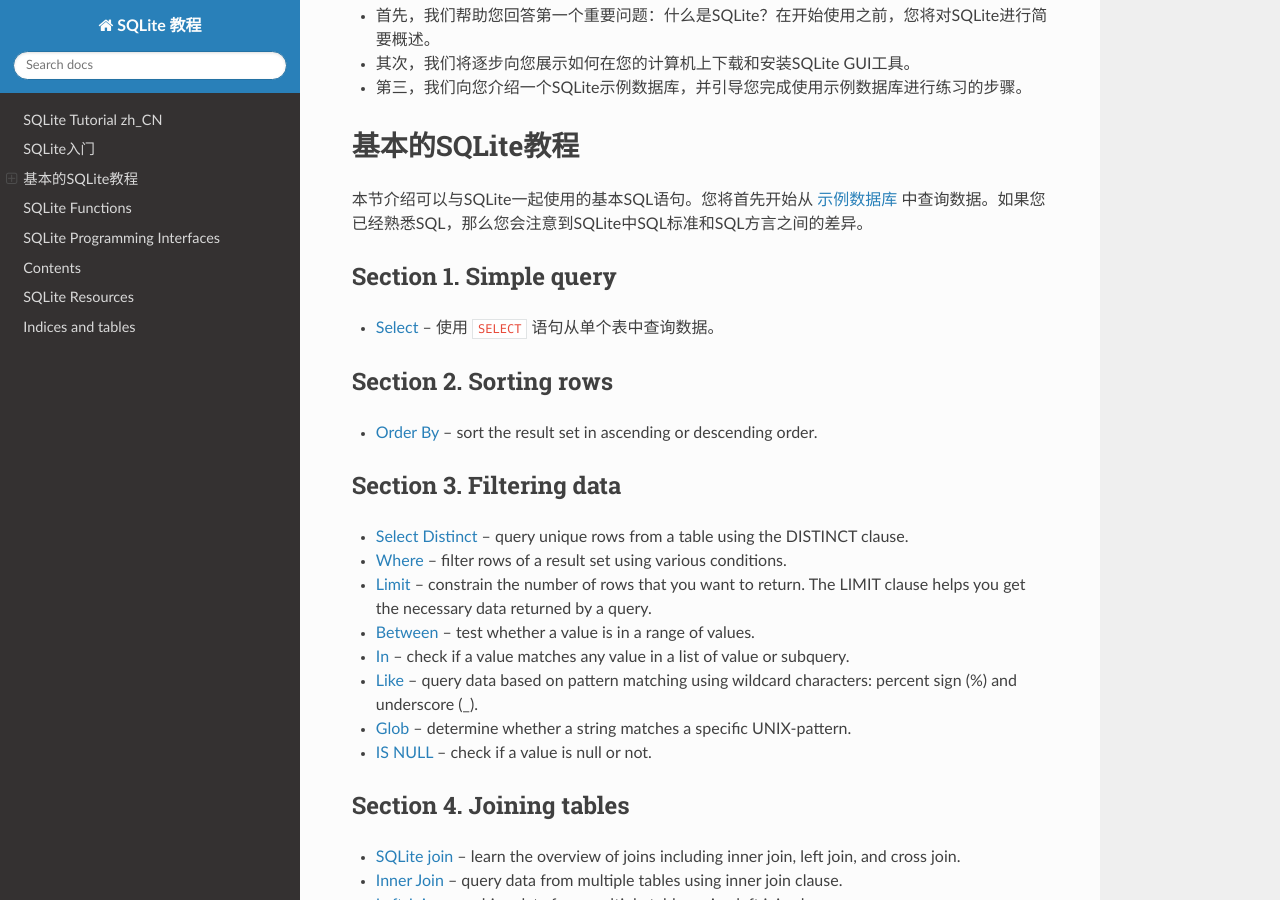
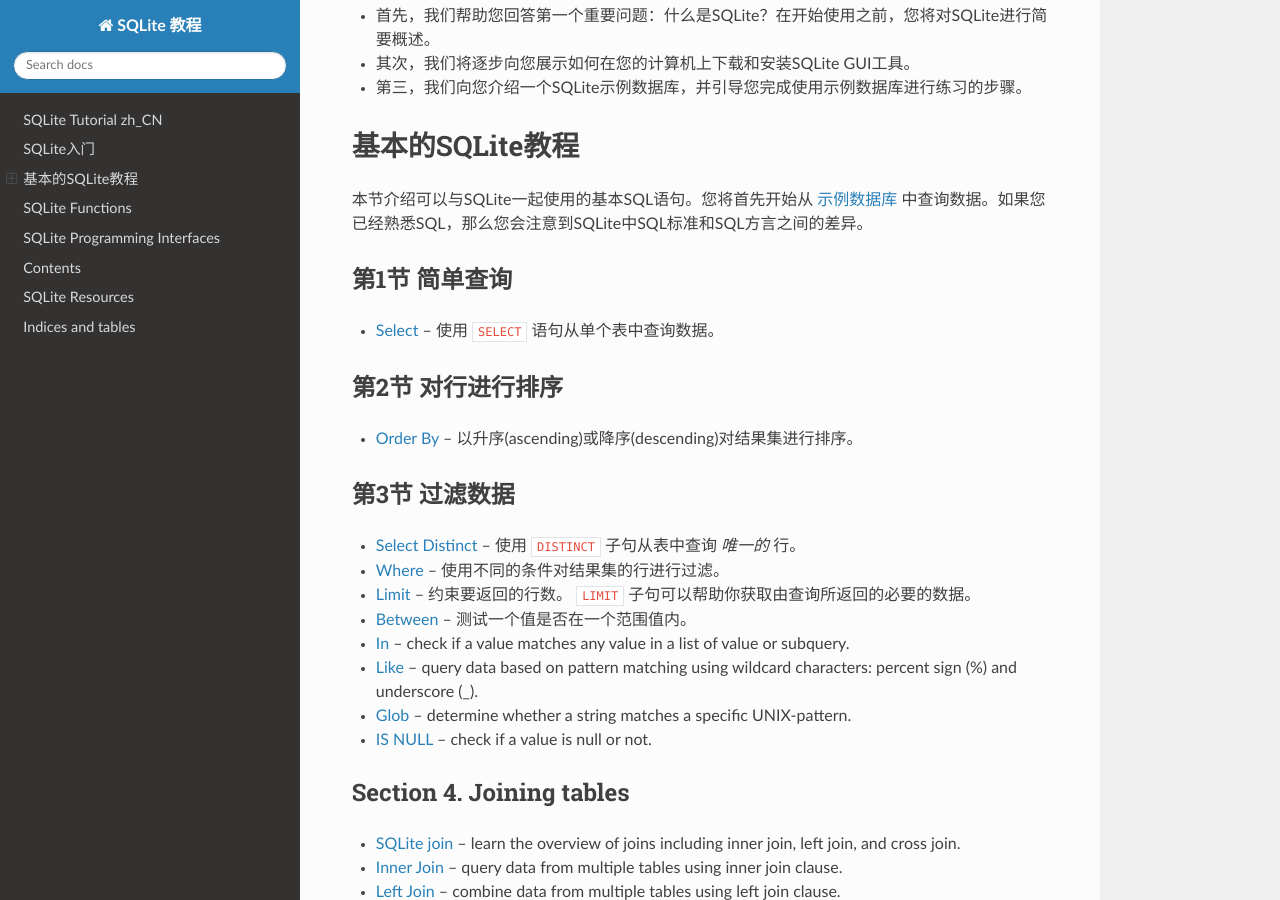
Before and after one commit to filefi/SQLite-Tutorial-zh_CN, a Sphinx documentation site: the page built from source/index.rst, in a window 1280 px wide and 900 px high, scrolled down 628 px. Built offline with Sphinx 7.4.7 and the Read the Docs theme 2.0.0, drawn with Linux system fonts in a browser that asks for light colours.

Commit message:
add homepage

```diff
--- a/source/index.rst
+++ b/source/index.rst
@@ -36,25 +36,25 @@
 本节介绍可以与SQLite一起使用的基本SQL语句。您将首先开始从 `示例数据库 <http://www.sqlitetutorial.net/sqlite-sample-database/>`_ 中查询数据。如果您已经熟悉SQL，那么您会注意到SQLite中SQL标准和SQL方言之间的差异。
 
 
-Section 1. Simple query
+第1节 简单查询
 -------------------------
 
 + `Select <http://www.sqlitetutorial.net/sqlite-select/>`_ – 使用 ``SELECT`` 语句从单个表中查询数据。
 
 
-Section 2. Sorting rows
+第2节 对行进行排序
 -------------------------
 
-+ `Order By <http://www.sqlitetutorial.net/sqlite-order-by/>`_ – sort the result set in ascending or descending order.
++ `Order By <http://www.sqlitetutorial.net/sqlite-order-by/>`_ – 以升序(ascending)或降序(descending)对结果集进行排序。
 
 
-Section 3. Filtering data
+第3节 过滤数据
 --------------------------
 
-+ `Select Distinct <http://www.sqlitetutorial.net/sqlite-select-distinct>`_ – query unique rows from a table using the DISTINCT clause.
-+ `Where <http://www.sqlitetutorial.net/sqlite-where/>`_  – filter rows of a result set using various conditions.
-+ `Limit <http://www.sqlitetutorial.net/sqlite-limit/>`_ – constrain the number of rows that you want to return. The LIMIT clause helps you get the necessary data returned by a query.
-+ `Between <http://www.sqlitetutorial.net/sqlite-between/>`_ – test whether a value is in a range of values.
++ `Select Distinct <http://www.sqlitetutorial.net/sqlite-select-distinct>`_ – 使用 ``DISTINCT`` 子句从表中查询 *唯一的* 行。
++ `Where <http://www.sqlitetutorial.net/sqlite-where/>`_  – 使用不同的条件对结果集的行进行过滤。
++ `Limit <http://www.sqlitetutorial.net/sqlite-limit/>`_ – 约束要返回的行数。 ``LIMIT`` 子句可以帮助你获取由查询所返回的必要的数据。
++ `Between <http://www.sqlitetutorial.net/sqlite-between/>`_ – 测试一个值是否在一个范围值内。
 + `In <http://www.sqlitetutorial.net/sqlite-in/>`_ – check if a value matches any value in a list of value or subquery.
 + `Like <http://www.sqlitetutorial.net/sqlite-like/>`_ – query data based on pattern matching using wildcard characters: percent sign (%) and underscore (_).
 + `Glob <http://www.sqlitetutorial.net/sqlite-glob/>`_ – determine whether a string matches a specific UNIX-pattern.
```
